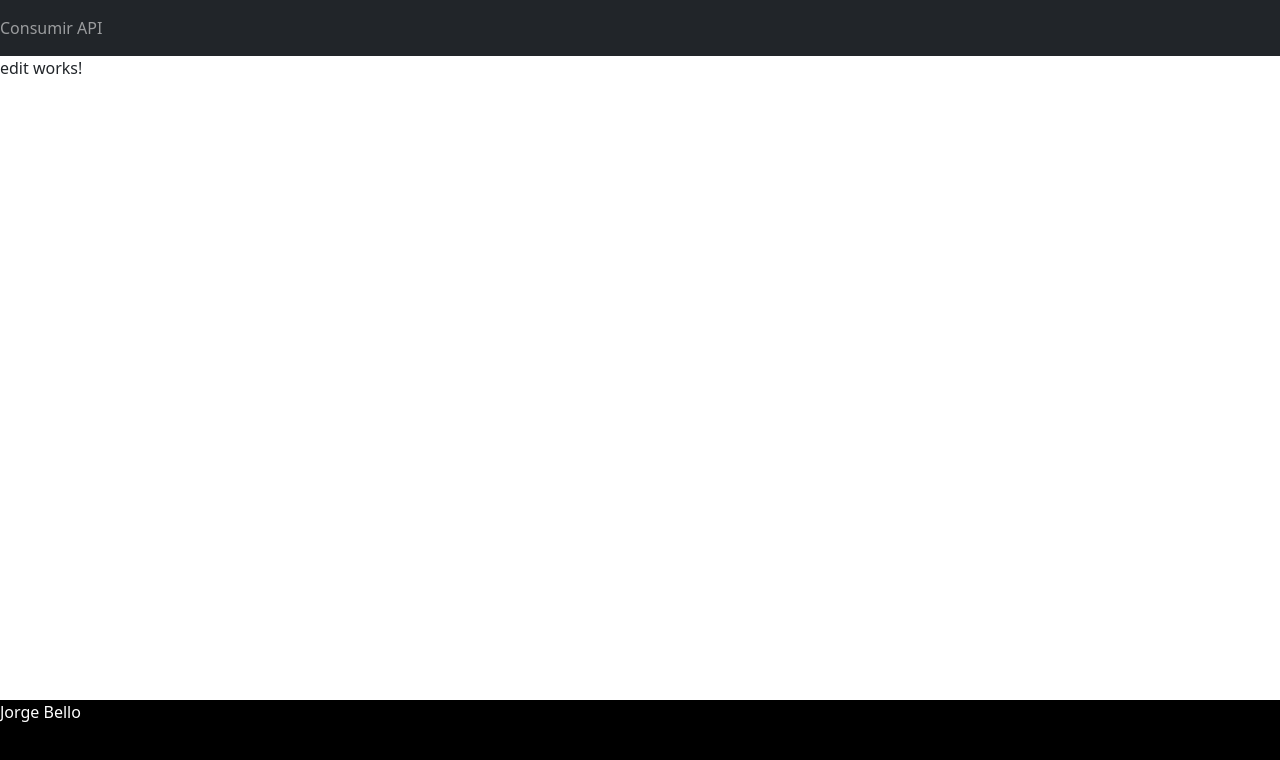
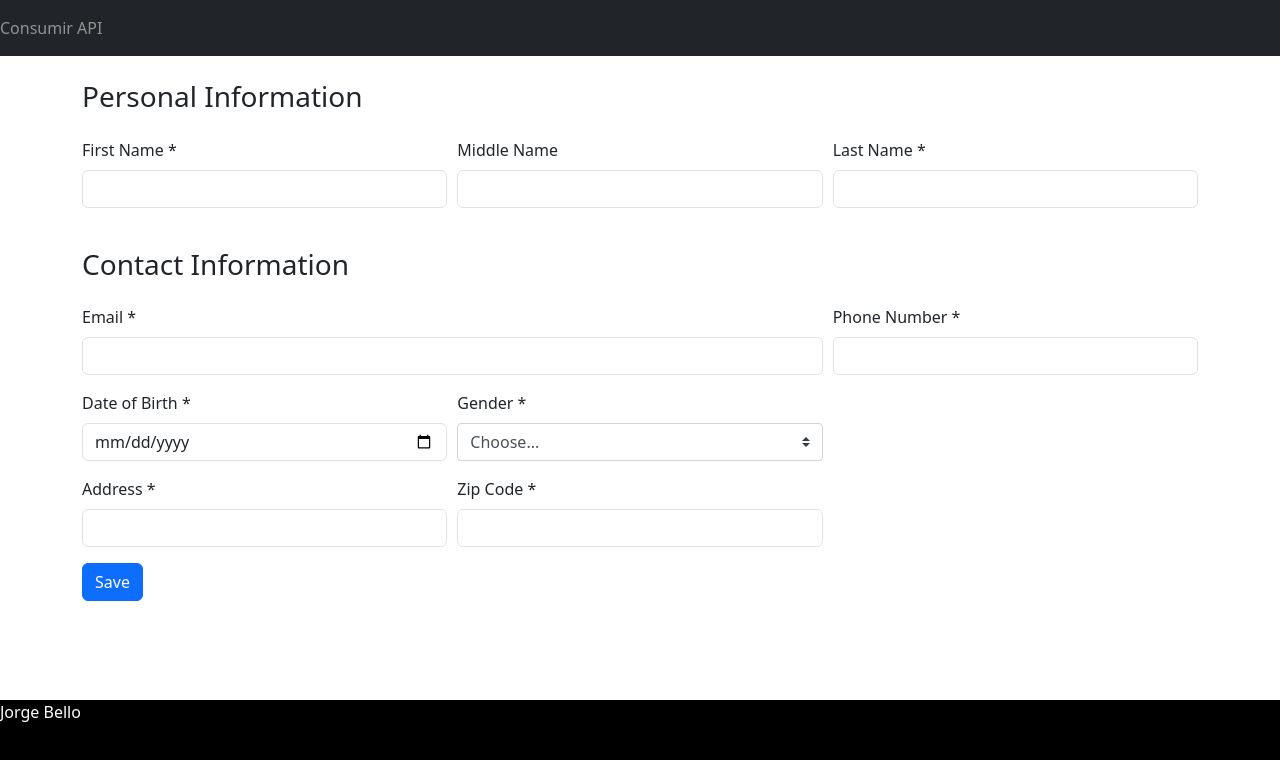
Before and after one commit to jorgezamy/clientes, an Angular app: page /edit/1 in a window 1280 px wide. Shown: the top 760 px of the page. Built offline with nearby package versions, Linux system fonts and the light colour scheme; no server answers.

Commit message:
feat: creating the update customer form, filling data from api into it and printing modifed fields into console log

```diff
--- a/src/app/views/edit/edit.component.html
+++ b/src/app/views/edit/edit.component.html
@@ -1,5 +1,120 @@
 <app-header />
 
-<p>edit works!</p>
+<div class="container">
+  <form [formGroup]="editForm" (ngSubmit)="updateForm()">
+    <div class="mt-4 mb-4">
+      <h3>Personal Information</h3>
+    </div>
+
+    <!-- <input type="text" hidden formControlName="id" /> -->
+
+    <div class="form-row">
+      <div class="form-group col-md-4">
+        <label for="firstName">First Name *</label>
+        <input
+          required
+          type="text"
+          class="form-control"
+          id="firstName"
+          formControlName="firstName"
+        />
+      </div>
+      <div class="form-group col-md-4">
+        <label for="middleName">Middle Name</label>
+        <input
+          type="text"
+          class="form-control"
+          id="middleName"
+          formControlName="middleName"
+        />
+      </div>
+      <div class="form-group col-md-4">
+        <label for="lastName">Last Name *</label>
+        <input
+          required
+          type="text"
+          class="form-control"
+          id="lastname"
+          formControlName="lastName"
+        />
+      </div>
+    </div>
+
+    <div class="mt-4 mb-4">
+      <h3>Contact Information</h3>
+    </div>
+
+    <div class="form-row">
+      <div class="form-group col-md-8">
+        <label for="email">Email *</label>
+        <input
+          required
+          type="email"
+          class="form-control"
+          id="email"
+          formControlName="email"
+        />
+      </div>
+      <div class="form-group col-md-4">
+        <label for="phoneNumber">Phone Number *</label>
+        <input
+          required
+          type="tel"
+          pattern="[0-9]{3}-[0-9]{2}-[0-9]{3}"
+          class="form-control"
+          id="phoneNumber"
+          formControlName="phoneNumber"
+        />
+      </div>
+    </div>
+
+    <div class="form-row">
+      <div class="form-group col-md-4">
+        <label for="dateOfBirth">Date of Birth *</label>
+        <input
+          required
+          type="date"
+          class="form-control"
+          id="dateOfBirth"
+          formControlName="dateOfBirth"
+        />
+      </div>
+      <div class="form-group col-md-4">
+        <label for="gender">Gender *</label>
+        <select required class="custom-select" id="gender">
+          <option selected>Choose...</option>
+          <option value="Male">Male</option>
+          <option value="Female">Female</option>
+        </select>
+      </div>
+    </div>
+
+    <div class="form-row">
+      <div class="form-group col-md-4">
+        <label for="address">Address *</label>
+        <input
+          required
+          type="text"
+          class="form-control"
+          id="address"
+          formControlName="address"
+        />
+      </div>
+      <div class="form-group col-md-4">
+        <label for="zipCode">Zip Code *</label>
+        <input
+          required
+          type="number"
+          pattern="^\d{5}(-\d{4})?$"
+          class="form-control"
+          id="zipCode"
+          formControlName="zipCode"
+        />
+      </div>
+    </div>
+
+    <button type="submit" class="btn btn-primary">Save</button>
+  </form>
+</div>
 
 <app-footer />
--- a/src/app/views/edit/edit.component.ts
+++ b/src/app/views/edit/edit.component.ts
@@ -1,16 +1,23 @@
 import { Component } from '@angular/core';
 import { Router, ActivatedRoute } from '@angular/router';
-import { FormGroup, FormControl, Validators } from '@angular/forms';
+import {
+  FormGroup,
+  FormControl,
+  Validators,
+  FormsModule,
+  ReactiveFormsModule,
+} from '@angular/forms';
 
 import { HeaderComponent } from '../../layouts/header/header.component';
 import { FooterComponent } from '../../layouts/footer/footer.component';
 import { ICustomer } from '../../models/index';
 import { ApiService } from '../../services/api/api.service';
+import { CommonModule } from '@angular/common';
 
 @Component({
   selector: 'app-edit',
   standalone: true,
-  imports: [HeaderComponent, FooterComponent],
+  imports: [HeaderComponent, FooterComponent, ReactiveFormsModule],
   templateUrl: './edit.component.html',
   styleUrl: './edit.component.css',
 })
@@ -60,4 +67,10 @@ export class EditComponent {
   getToken() {
     return localStorage.getItem('token');
   }
+
+  updateForm() {
+    const formValue = this.editForm.value;
+
+    console.log('formValue', formValue);
+  }
 }
--- a/src/index.html
+++ b/src/index.html
@@ -1,11 +1,19 @@
-<!doctype html>
+<!DOCTYPE html>
 <html lang="en">
   <head>
-  <meta charset="utf-8">
+    <meta charset="utf-8" />
     <title>Clientes</title>
-  <base href="/">
-  <meta name="viewport" content="width=device-width, initial-scale=1">
-  <link rel="icon" type="image/x-icon" href="favicon.ico">
+    <base href="/" />
+    <meta name="viewport" content="width=device-width, initial-scale=1" />
+    <link rel="icon" type="image/x-icon" href="favicon.ico" />
+
+    <!-- Bootstrap CSS -->
+    <link
+      rel="stylesheet"
+      href="https://cdn.jsdelivr.net/npm/bootstrap@4.0.0/dist/css/bootstrap.min.css"
+      integrity="sha384-Gn5384xqQ1aoWXA+058RXPxPg6fy4IWvTNh0E263XmFcJlSAwiGgFAW/dAiS6JXm"
+      crossorigin="anonymous"
+    />
   </head>
   <body>
     <app-root></app-root>
```
Lines whose indentation alone changed are shown as unchanged.
